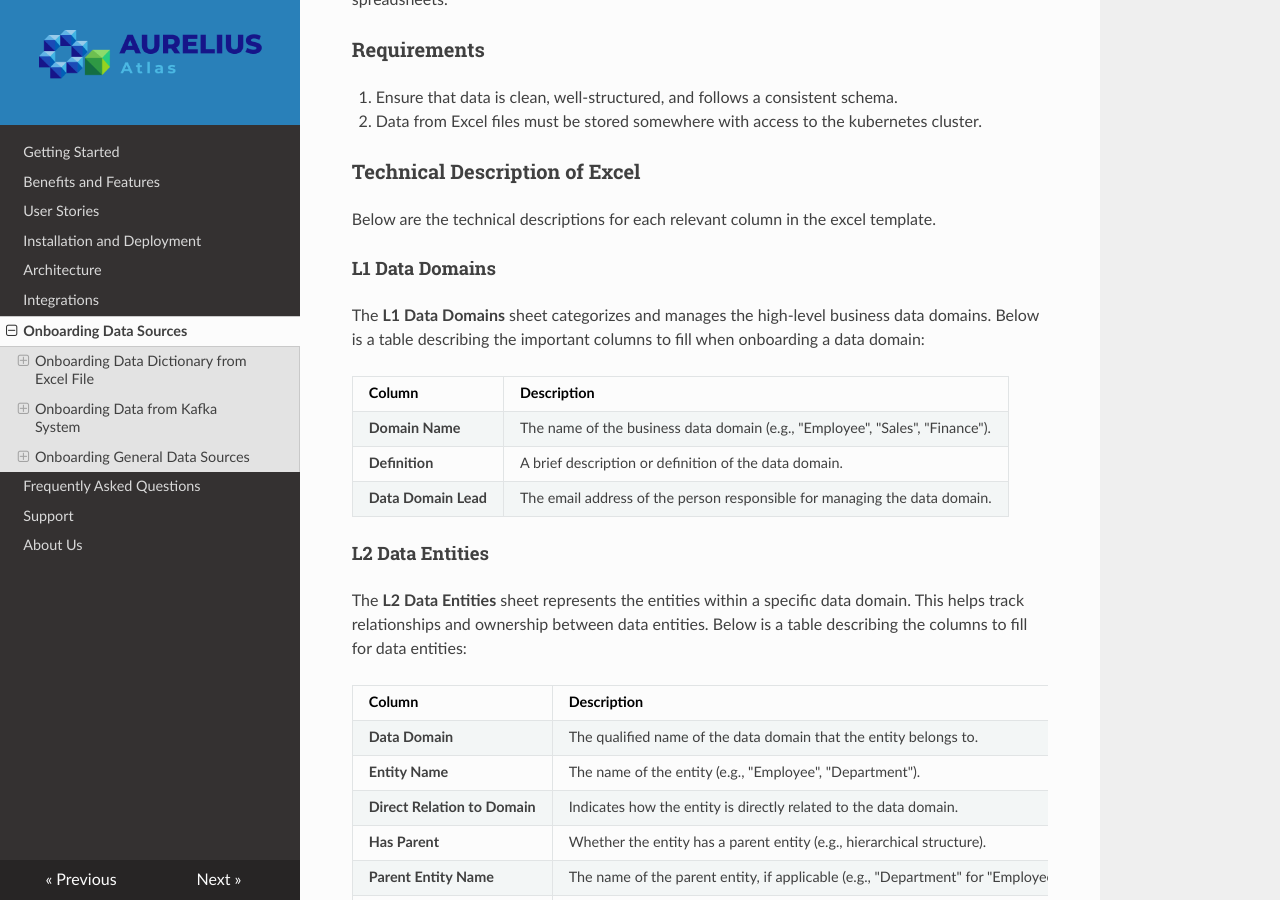
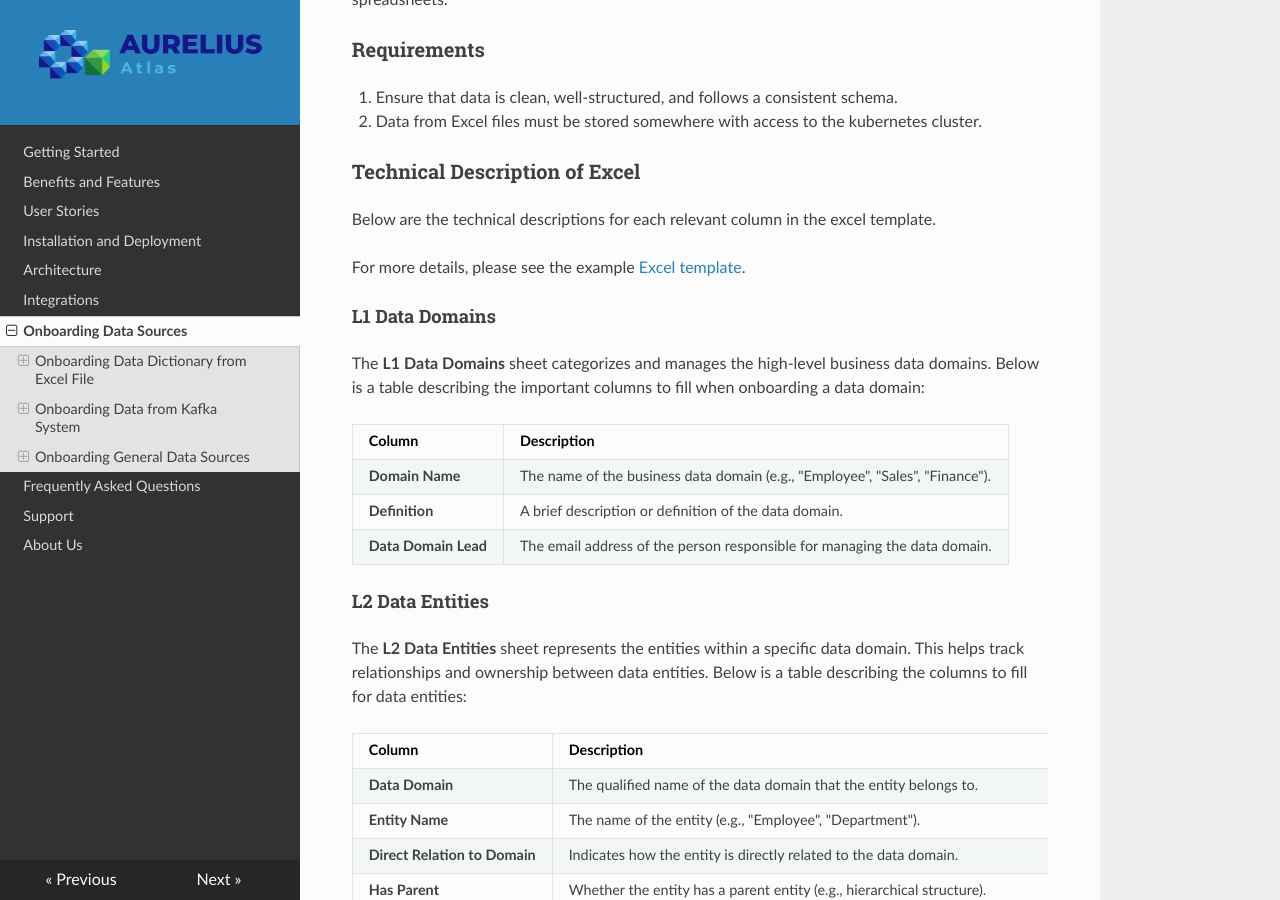
Before and after one commit to aureliusenterprise/aurelius-atlas-documentation, an MkDocs documentation site: the page built from docs/onboard-datasources.md, in a window 1280 px wide and 900 px high, scrolled down 396 px. Built offline with MkDocs 1.6.1, drawn with Linux system fonts in a browser that asks for light colours; nearby versions of some CDN libraries.

Commit message:
add template

```diff
--- a/docs/onboard-datasources.md
+++ b/docs/onboard-datasources.md
@@ -17,6 +17,8 @@ data dictionaries. This method is suitable when data is prepared in structured s
 ### Technical Description of Excel
 
 Below are the technical descriptions for each relevant column in the excel template.
+
+For more details, please see the example [Excel template](https://github.com/aureliusenterprise/aurelius/blob/main/apps/m4i-data-dictionary-io/m4i_data_dictionary_io/example/Data%20Dictionary%20in%20IoT%20Terms.xlsm).
 
 #### L1 Data Domains
 
```
